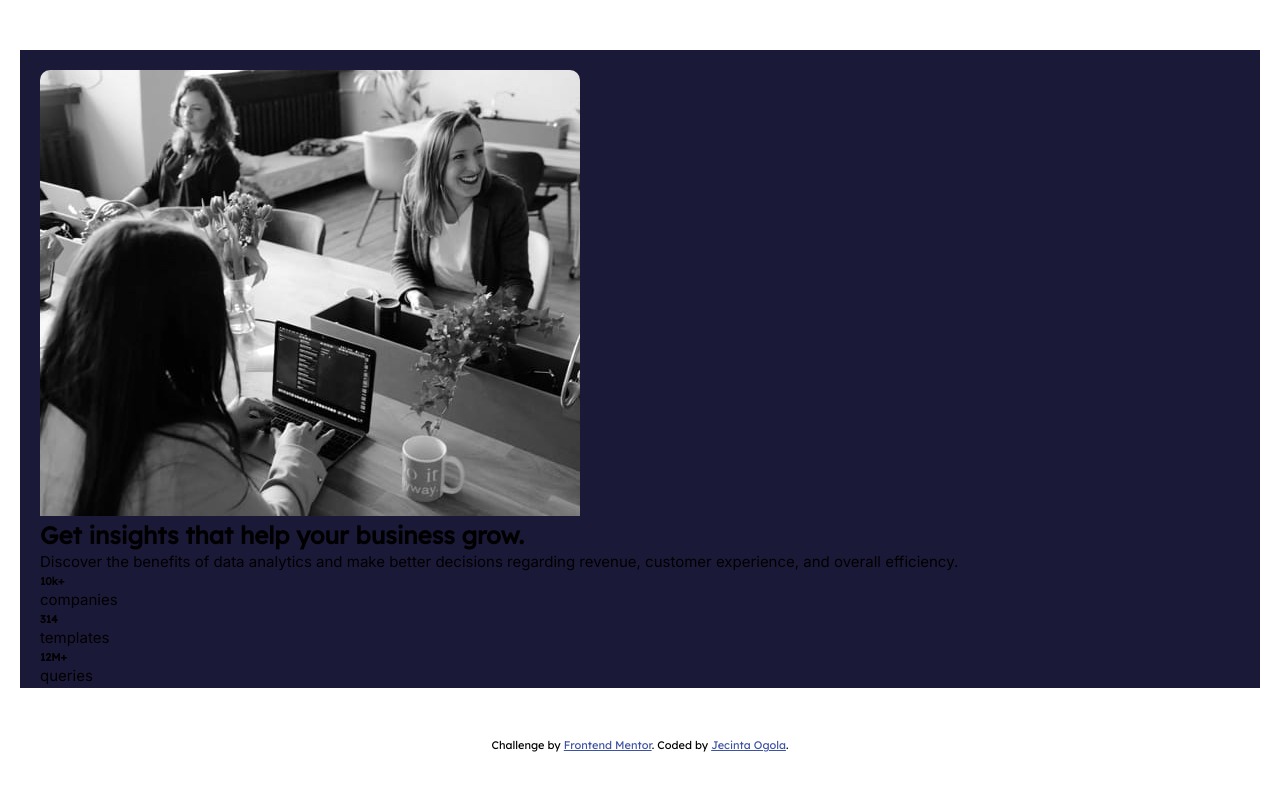
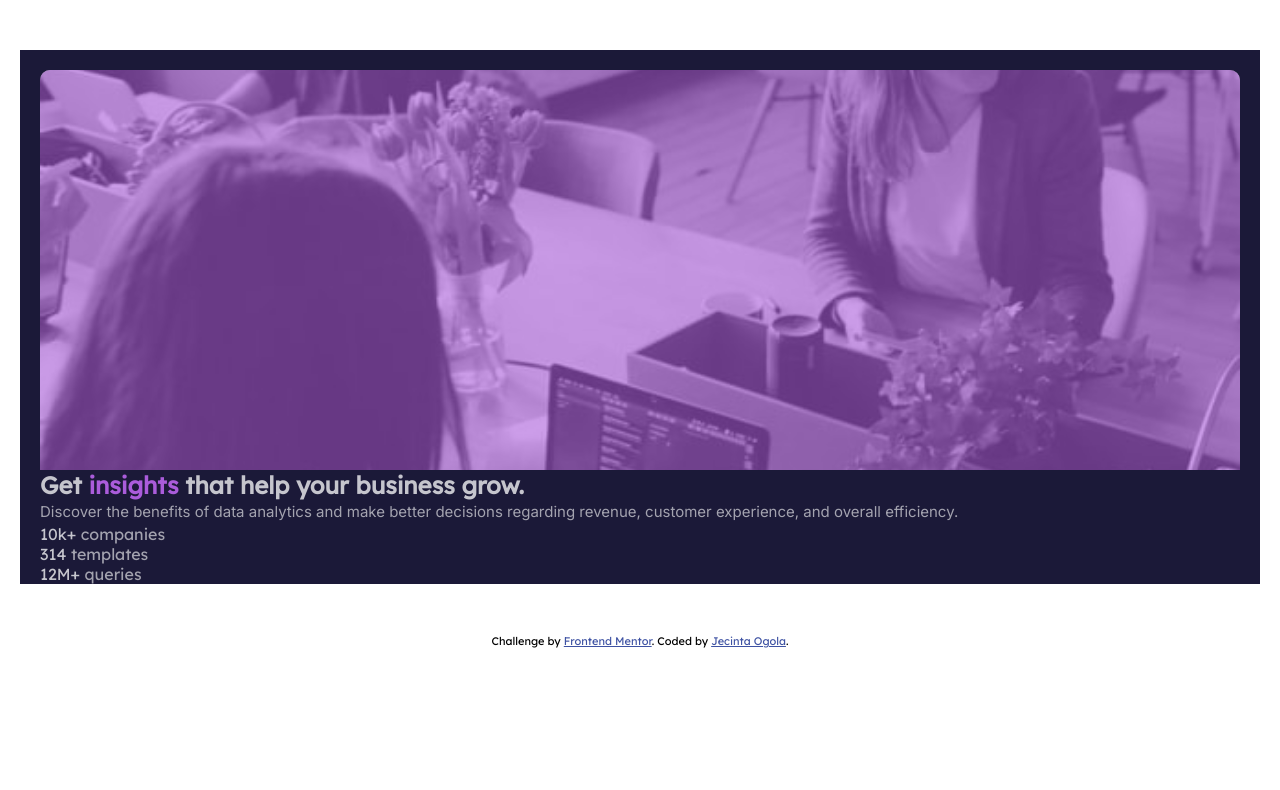
Before and after one commit to ogolajecinta/stats-preview-card-component, a plain HTML site: page index.html in a window 1280 px wide. Drawn offline with Linux system fonts and the light colour scheme.

Commit message:
add hero overlay

```diff
--- a/index.html
+++ b/index.html
@@ -17,18 +17,15 @@
   <title>Frontend Mentor | Stats preview card component</title>
 
   <!-- Feel free to remove these styles or customise in your own stylesheet 👍 -->
-  <style>
 
-  </style>
 </head>
 
 <body>
 
 <main class="container">
-  <picture>
-    <source media="(min-width: 768px )" srcset="./images/image-header-desktop.jpg">
-    <img src="./images/image-header-mobile.jpg" alt="">
-  </picture>
+  <div class="picture">
+    <div class="overlay"> </div>
+  </div>
 
   <div class="card-body">
 
@@ -40,13 +37,10 @@
 
   <section class="stats">
     <ul>
- <h6>10k+ </h6>
-  <p>companies</p>
-  <h6>314 </h6>
-  <p>templates</p>
-  <h6>12M+</h6>
-  <p>queries </p>
-</ul>
+      <li>10k+ <span>companies</span></li>
+      <li>314 <span>templates</span></li>
+      <li>12M+ <span>queries</span></li>
+    </ul>
  </section>
 
   </div>
--- a/styles/styles.css
+++ b/styles/styles.css
@@ -3,8 +3,8 @@
     --dark-desaturated-blue: hsl(244, 38%, 16%);
     --soft-violet: hsl(277, 64%, 61%);
     --white: hsl(0, 0%, 100%);
-    --slightly-transparent-white: hsla(0, 0%, 100%, 0.75);
-    --slightly-transparent-white: hsla(0, 0%, 100%, 0.6);
+    --main-white: hsla(0, 0%, 100%, 0.75);
+    --stats-white: hsla(0, 0%, 100%, 0.6);
 
 }
 
@@ -53,9 +53,33 @@ p{
 
 }
 
-.container img{
+.container .picture{
+    background: url(/images/image-header-mobile.jpg) no-repeat center/cover ;
+    height: 400px;
     border-top-left-radius: 10px;
     border-top-right-radius: 10px;
-    background-color: var(--soft-violet);
 
 }
+
+.container .picture .overlay{
+   background-color: hsl(277, 64%, 61%, 0.6);
+   height: 400px;
+   border-top-left-radius: 10px;
+    border-top-right-radius: 10px;
+}
+
+.container .desc , .stats li{
+    color: var(--main-white);
+}
+
+.container .desc span{
+    color: var(--soft-violet);
+}
+
+.container .desc p, .stats span{
+    color: var(--stats-white);
+}
+
+ul {
+    list-style-type: none;
+}
```
